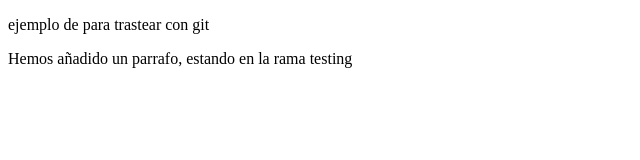
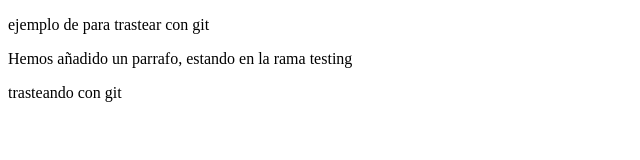
Before and after one commit to alaguenani/ejemplo, a plain HTML site: page index4.html in a window 1280 px wide. Shown: the whole page, without its empty margins (0-640 px from the left). Drawn offline with Linux system fonts and the light colour scheme.

Commit message:
otro commit

```diff
--- a/index4.html
+++ b/index4.html
@@ -7,5 +7,6 @@
   <body>
     <p>ejemplo de para trastear con git</p>
     <p>Hemos añadido un parrafo, estando en la rama testing</p>
+    <p>trasteando con git</p>
   </body>
 </html>
```
